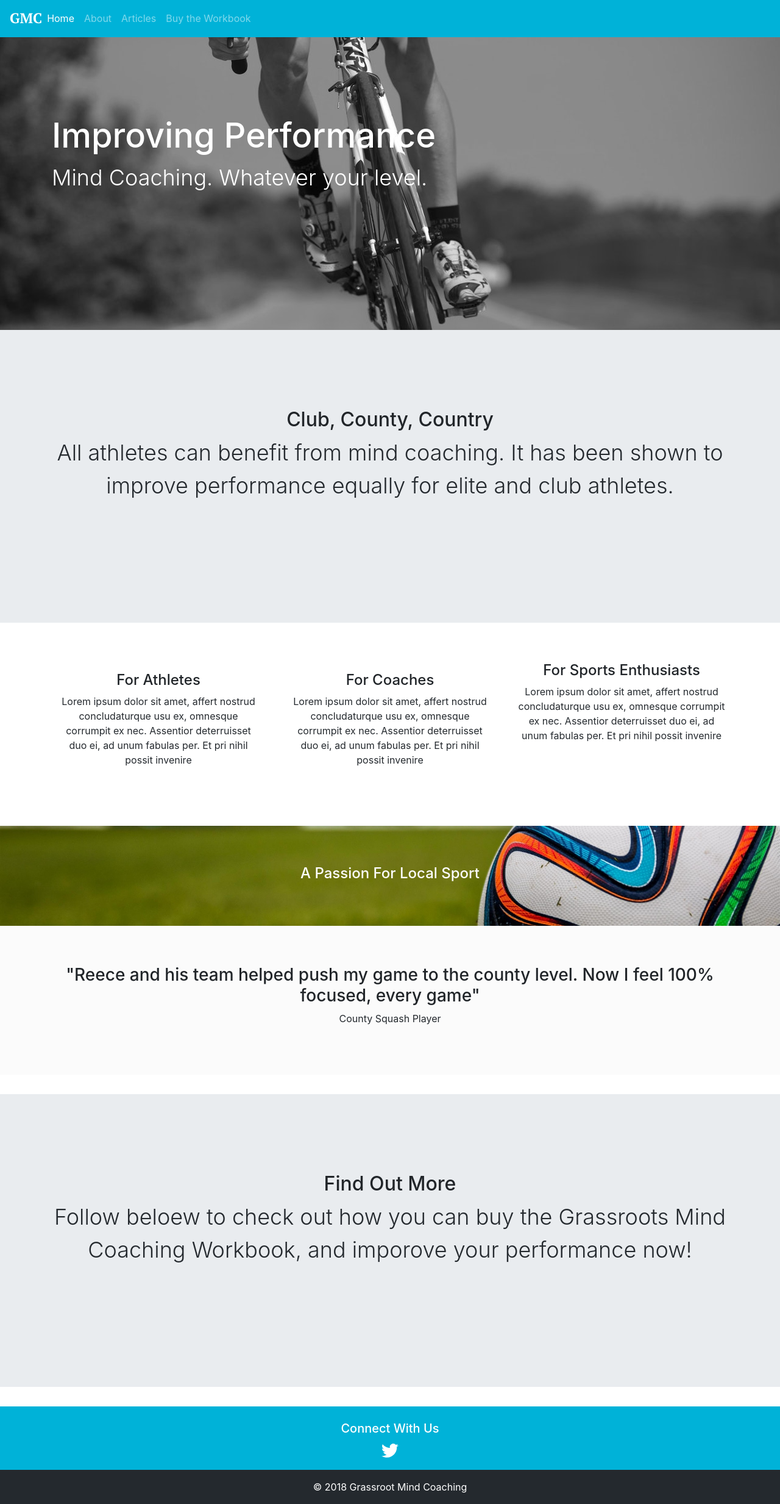
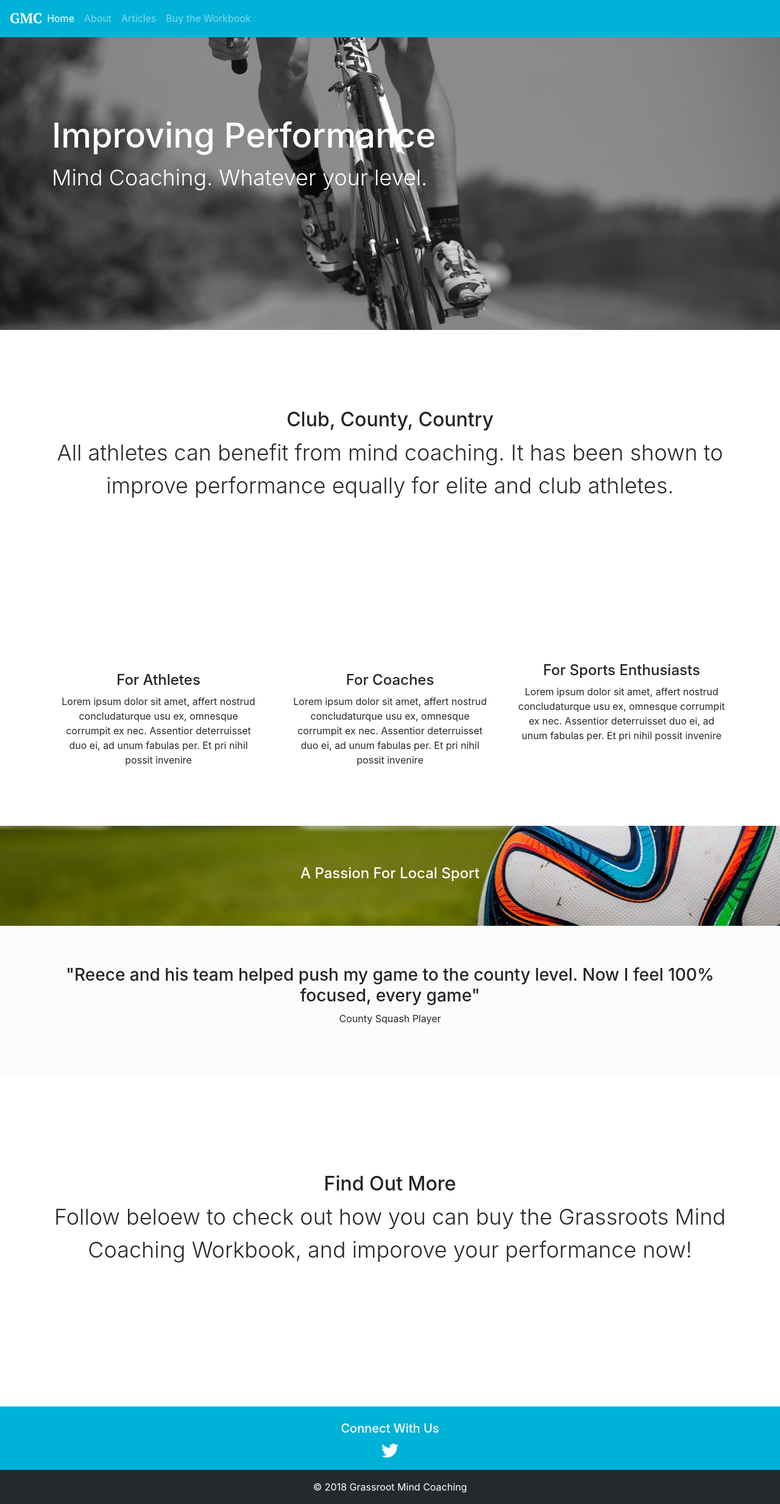
Before and after one commit to krussll/etsysimplicity, a Jekyll site: the page built from index.md, in a window 1280 px wide. Shown: the whole page at 61% size. Built offline with Jekyll 4.4.1, drawn with Linux system fonts in a browser that asks for light colours; nearby versions of some CDN libraries.

Commit message:
Update home.html

```diff
--- a/_layouts/home.html
+++ b/_layouts/home.html
@@ -14,7 +14,7 @@
       </div>
     </div>
 
-    <div class="jumbotron main">
+    <div class="jumbotron main bg-white">
       <div class="container text-center">
         <h2>Club, County, Country</h2>
         <p class="lead">All athletes can benefit from mind coaching. It has been shown to improve performance equally for elite and club athletes.</p>
@@ -70,7 +70,7 @@
       </div>
     </div>
 
-    <div class="jumbotron main">
+    <div class="jumbotron main bg-white">
       <div class="container text-center">
         <h2>Find Out More</h2>
         <p class="lead">Follow beloew to check out how you can buy the Grassroots Mind Coaching Workbook, and imporove your performance now!</p>
```
